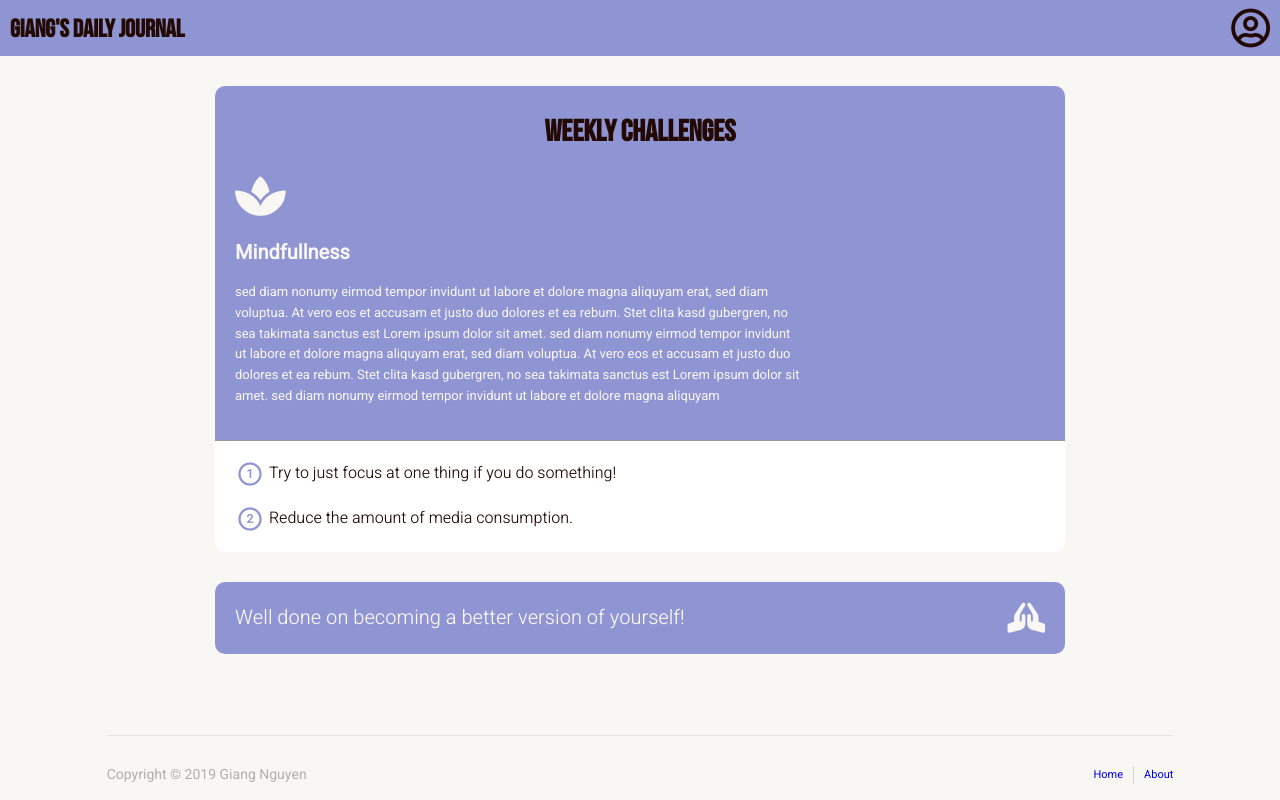
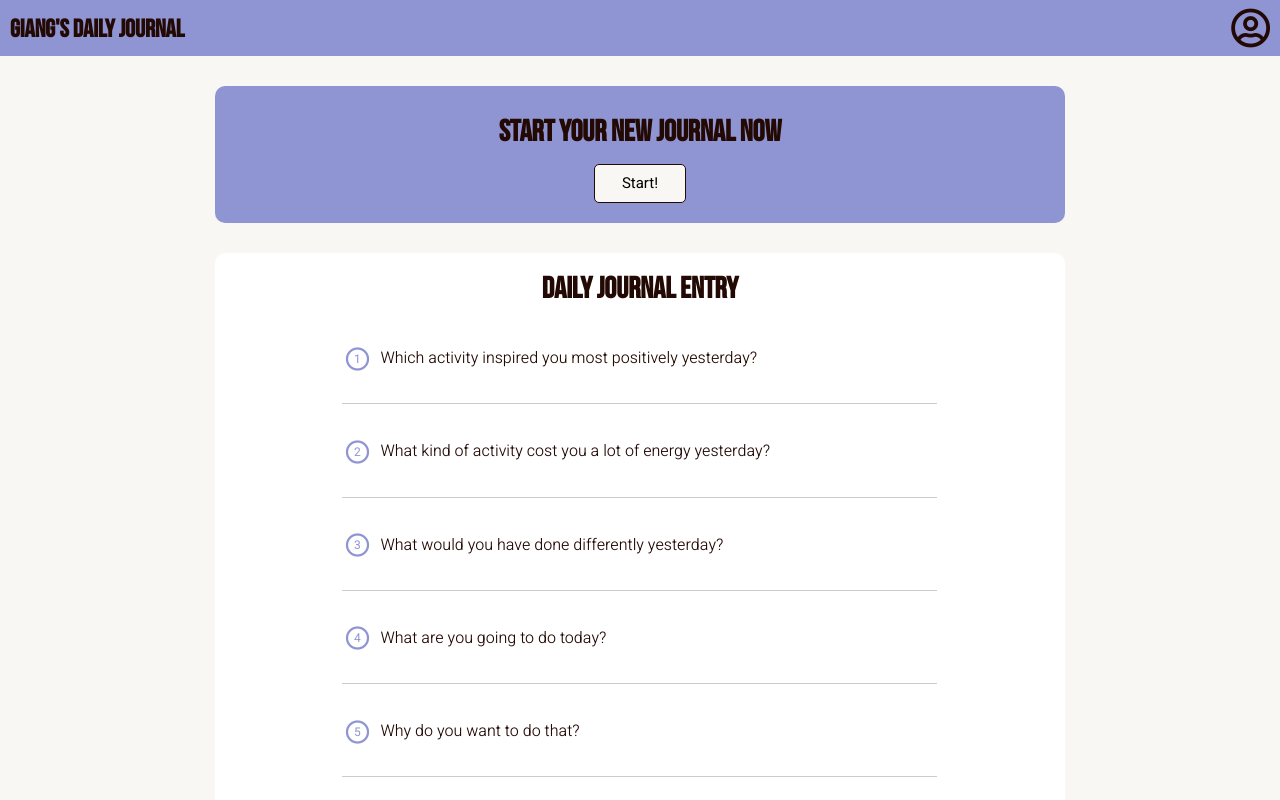
Before and after one commit to giangnguyen1992/dailyJournal, a React (Create React App) app: page / in a window 1280 px wide. Shown: the top 800 px of the page. Built offline with nearby package versions, Linux system fonts and the light colour scheme.

Commit message:
clean up the code

```diff
--- a/src/actions/writingAction.js
+++ b/src/actions/writingAction.js
@@ -1,4 +1,4 @@
-import { SAVE_HISTORY, UNMOUNT_SUCCESS, SAVE_TIMENOW } from '../constants/actionTypes';
+import { SAVE_HISTORY, UNMOUNT_SUCCESS, SAVE_TIMENOW, MOUNT_SUCCESS } from '../constants/actionTypes';
 
 export const saveHistory = (history) => ({
     type: SAVE_HISTORY,
@@ -9,6 +9,10 @@ export const unmountSuccess = () => ({
     type: UNMOUNT_SUCCESS
 });
 
+export const mountSuccess = () => ({
+    type: MOUNT_SUCCESS
+});
+
 export const saveTimeNow = (now) => ({
     type: SAVE_TIMENOW,
     payload: now
--- a/src/components/WritingBlock.js
+++ b/src/components/WritingBlock.js
@@ -63,7 +63,7 @@ const WritingBlock = (props) =>  {
                             </span>
                             <label htmlFor='fifthQuestion' className={styles.WritingBlock_Entry__Header__Q}>Why do you want to do that?</label>
                         </div>
-                        <Field required name='fifthQuestion' component='input' type='text'  className={styles.WritingBlock_Entry__Input} />
+                        <Field required name='fifthQuestion' component='input' type='text'  className={styles.WritingBlock_Entry__Input}/>
 
                 </div>
                 <button type='submit' className={styles.WritingBlock__Btn}>Post!</button>
--- /dev/null
+++ b/src/components/newWeekChallenge.js
@@ -0,0 +1,13 @@
+import React from 'react';
+import styles from '../style/newWeekChallenge.module.scss';
+
+const newWeekChallenge = (props) => {
+    return (
+        <div className={styles.newWeekChallenge}>
+            <h2 className={styles.newWeekChallenge_title}>Start your new journal now</h2>
+            <button onClick={props.saveWeek} className={styles.newWeekChallenge_btn}>Start!</button>
+        </div>
+    );
+};
+
+export default newWeekChallenge;
--- a/src/constants/actionTypes.js
+++ b/src/constants/actionTypes.js
@@ -1,6 +1,7 @@
 export const LINE_THROUGH = 'LINE_THROUGH';
 export const LINE_THROUGH_2 = 'LINE_THROUGH_2';
 export const UNMOUNT_SUCCESS = 'UNMOUNT_SUCCESS';
+export const MOUNT_SUCCESS = 'MOUNT_SUCCESS';
 export const SAVE_WEEK = 'SAVE_WEEK';
 export const SAVE_TIMENOW = 'SAVE_TIMENOW';
 export const SAVE_HISTORY = 'SAVE_HISTORY';
--- a/src/containers/Journal.js
+++ b/src/containers/Journal.js
@@ -2,7 +2,7 @@ import React, { Component } from 'react';
 import { connect } from 'react-redux';
 import { getFormValues } from 'redux-form';
 import { lineThrough, lineThrough2, saveWeek, saveWeekNow } from '../actions/weeklyAction';
-import { saveHistory, unmountSuccess, saveTimeNow } from '../actions/writingAction';
+import { saveHistory, unmountSuccess, mountSuccess, saveTimeNow } from '../actions/writingAction';
 import {weeklyData } from '../weeklyData';
 import styles from '../style/Journal.module.scss';
 
@@ -10,14 +10,11 @@ import Weeklys from '../components/Weekly';
 import WritingBlock from '../components/WritingBlock';
 import History from '../components/History';
 import SubmitSuccess from '../components/SubmitSuccess';
+import NewWeekChallenge from '../components/newWeekChallenge';
 
 class Journal extends Component {
     componentWillMount() {
-        const thisWeekData = ((data) => {
-            return data[Math.floor(Math.random() * 7)];
-        })(weeklyData);
-
-        this.reset(thisWeekData);
+        this.reset();
     };
 
     getNumberOfWeek = () => {
@@ -27,31 +24,35 @@ class Journal extends Component {
         return Math.ceil((pastDaysOfYear + firstDayOfYear.getDay() + 1) / 7);
     }
 
+    saveThisWeekData = (data, weekNumber) => {
+        const weekData = data[Math.floor(Math.random() * 7)];
+        this.props.saveWeek(weekData);
+        this.props.saveWeekNow(weekNumber());
+    };
+
     submit = (event) => {
         event.preventDefault();
         this.props.saveHistory(this.props.formValues);
         this.props.unmountSuccess();
         this.props.saveTimeNow(new Date().getDay());
-        this.props.saveWeekNow(this.getNumberOfWeek());
     };
 
-    reset = (newWeekData) => {
+    reset = () => {
         const today = new Date().getDay();
         if (this.props.timeNow !== today || this.props.newHistory.length === 0) {
-            this.props.unmountSuccess();
+            this.props.mountSuccess();
         };
 
-        const thisWeek = this.getNumberOfWeek();
-        if (thisWeek !== this.props.weekNow) {
-            this.props.saveWeek(newWeekData);
-            console.log('Das sollte man nicht sehen!');
+        let thisWeek = this.getNumberOfWeek();
+        if (this.props.weekNow !== thisWeek && this.props.weekNow !== 0) {
+            this.saveThisWeekData(weeklyData, this.getNumberOfWeek);
         };
     };
 
     render() {
         return (
             <main className={styles.Journal}>
-                <Weeklys thisWeek={this.props.thisWeekData} firstStatus={this.props.firstDone} secondStatus={this.props.secondDone} firstLine={this.props.lineThrough} secondLine={this.props.lineThrough2}/>
+                {Object.getOwnPropertyNames(this.props.thisWeekData).length === 0 ? <NewWeekChallenge saveWeek={() => this.saveThisWeekData(weeklyData, this.getNumberOfWeek)}/> : <Weeklys thisWeek={this.props.thisWeekData} firstStatus={this.props.firstDone} secondStatus={this.props.secondDone} firstLine={this.props.lineThrough} secondLine={this.props.lineThrough2} />}
                 {this.props.unmountForm ? <SubmitSuccess /> : <WritingBlock onSubmit={this.submit} />}
                 {this.props.newHistory.map((i, index) => <History obj={i} key={index}/>).reverse()}
             </main>
@@ -77,6 +78,7 @@ export default connect(
         lineThrough2,
         saveHistory,
         unmountSuccess,
+        mountSuccess,
         saveWeek,
         saveTimeNow,
         saveWeekNow
--- a/src/reducers/writingReducer.js
+++ b/src/reducers/writingReducer.js
@@ -1,4 +1,4 @@
-import { SAVE_HISTORY, UNMOUNT_SUCCESS, SAVE_TIMENOW } from '../constants/actionTypes';
+import { SAVE_HISTORY, UNMOUNT_SUCCESS, SAVE_TIMENOW, MOUNT_SUCCESS } from '../constants/actionTypes';
 
 const initialState = {
     historyArray: [],
@@ -17,7 +17,13 @@ export default function writingReducer(state = initialState, action) {
         case UNMOUNT_SUCCESS:
             return {
                 ...state,
-                submitSuccess: !state.submitSuccess
+                submitSuccess: true
+            }
+
+        case MOUNT_SUCCESS:
+            return {
+                ...state,
+                submitSuccess: false
             }
 
         case SAVE_TIMENOW:
--- /dev/null
+++ b/src/style/newWeekChallenge.module.scss
@@ -0,0 +1,41 @@
+@import './constants.scss';
+
+.newWeekChallenge {
+    grid-column: 5 / 9;
+    margin-top: 3rem;
+    display: flex;
+    flex-direction: column;
+    align-items: center;
+    background-color: $purple;
+    border-radius: 1rem;
+    padding: 2rem 0;
+
+    @media screen and (max-width: $large) {
+        grid-column: 4 / 10;
+    }
+
+    @media screen and (max-width: $ipadPro) {
+        grid-column: 3 / 11;
+    }
+
+    @media screen and (max-width: $small) {
+        grid-column: 2 / 12;
+    }
+
+    &_title {
+        font-size: 3rem;
+        font-family: $headerFont;
+        margin: 0rem 0 1rem 0;
+        color: $black;
+    }
+
+    &_btn {
+        background-color: $white;
+        border: none;
+        font-size: 1.5rem;
+        padding: 1rem 2.7rem;
+        border: 1px solid $black;
+        border-radius: 5px;
+        cursor: pointer;
+    }
+}
```
